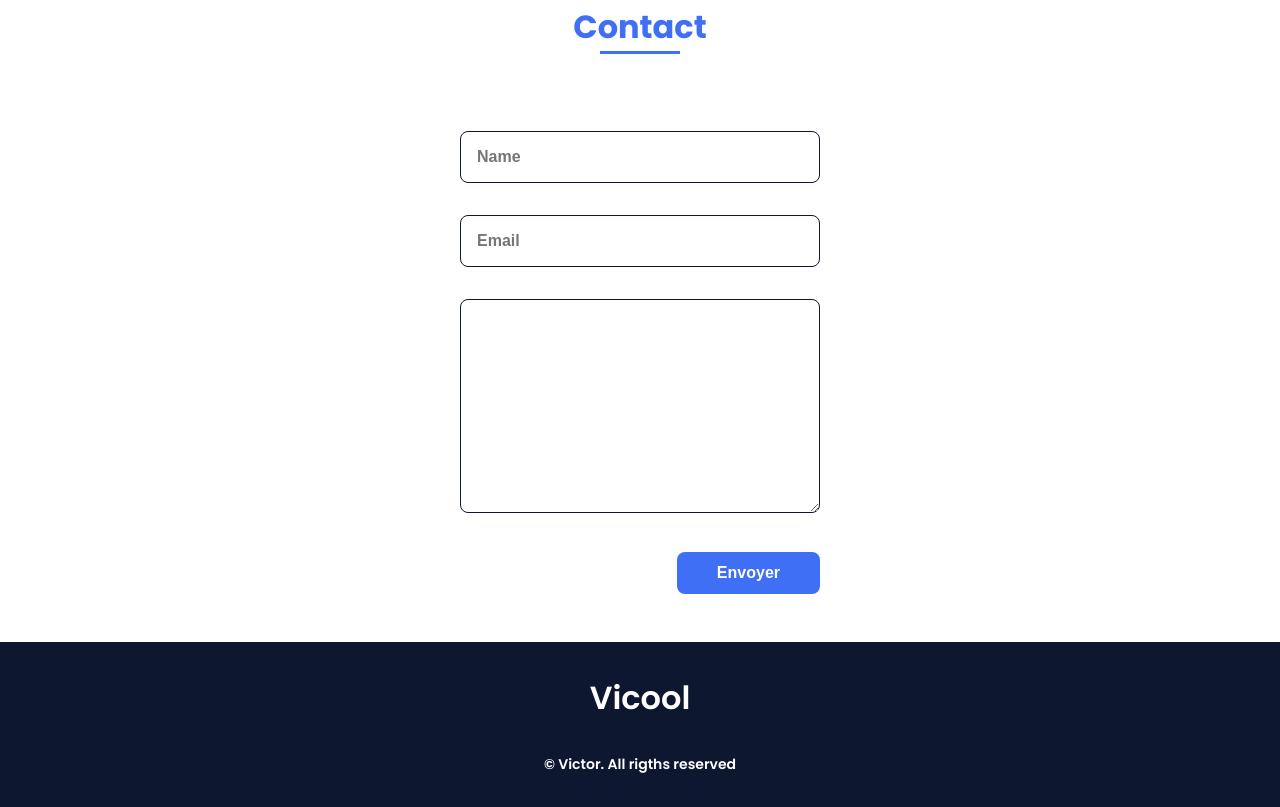
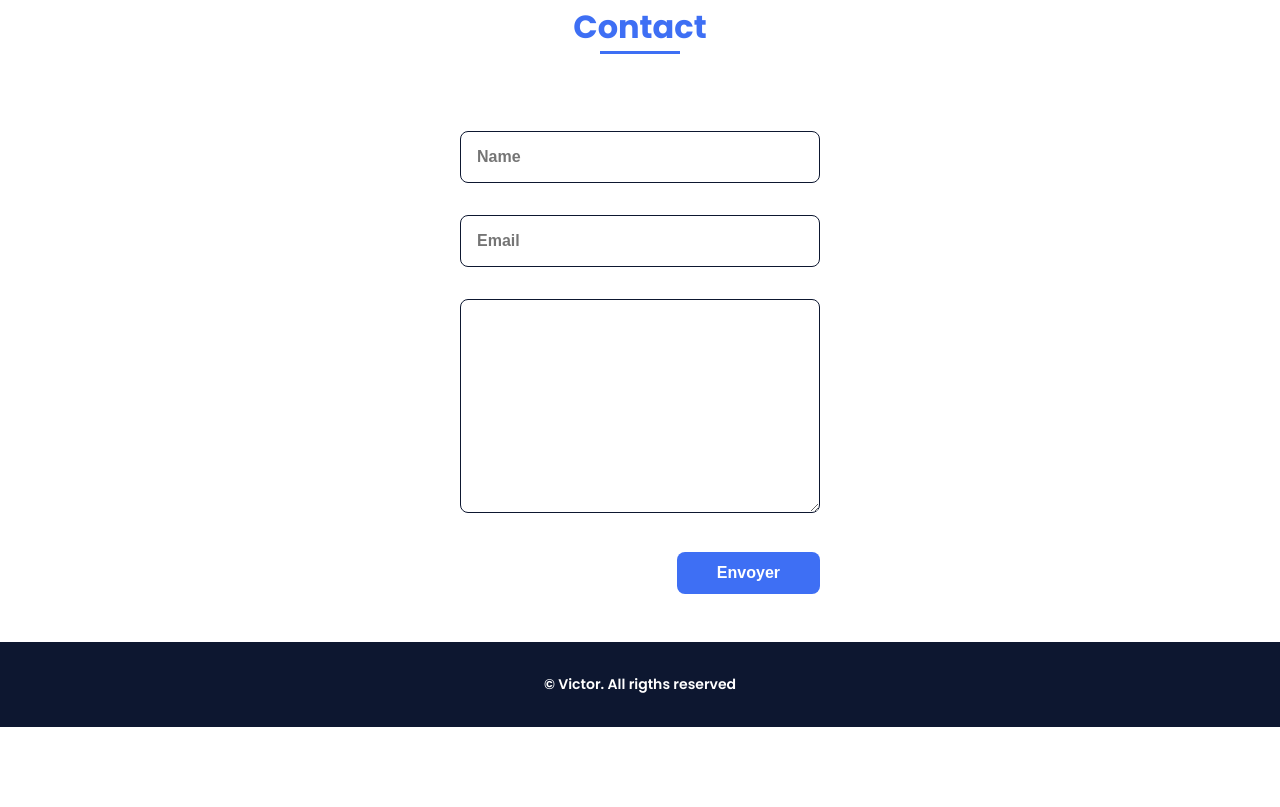
Before and after one commit to VictorPeller1/portfolio, a plain HTML site: page index.html in a window 1280 px wide. Shown: the part 2735-3542 px from the top of the page. After the commit the page ends 3462 px from the top, so only its background shows below. Drawn offline with nearby package versions, Linux system fonts and the light colour scheme.

Commit message:
2nd commit

```diff
--- a/index.html
+++ b/index.html
@@ -235,7 +235,7 @@
 
     <!--===== FOOTER =====-->
     <footer class="footer">
-      <p class="footer__title">Vicool</p>
+      <!-- <p class="footer__title">Vicool</p> -->
       <!-- <div class="footer__social"> -->
       <!--   <a href="#" class="footer__icon"><i class="bx bxl-facebook"></i></a> -->
       <!--   <a href="#" class="footer__icon"><i class="bx bxl-instagram"></i></a> -->
```
